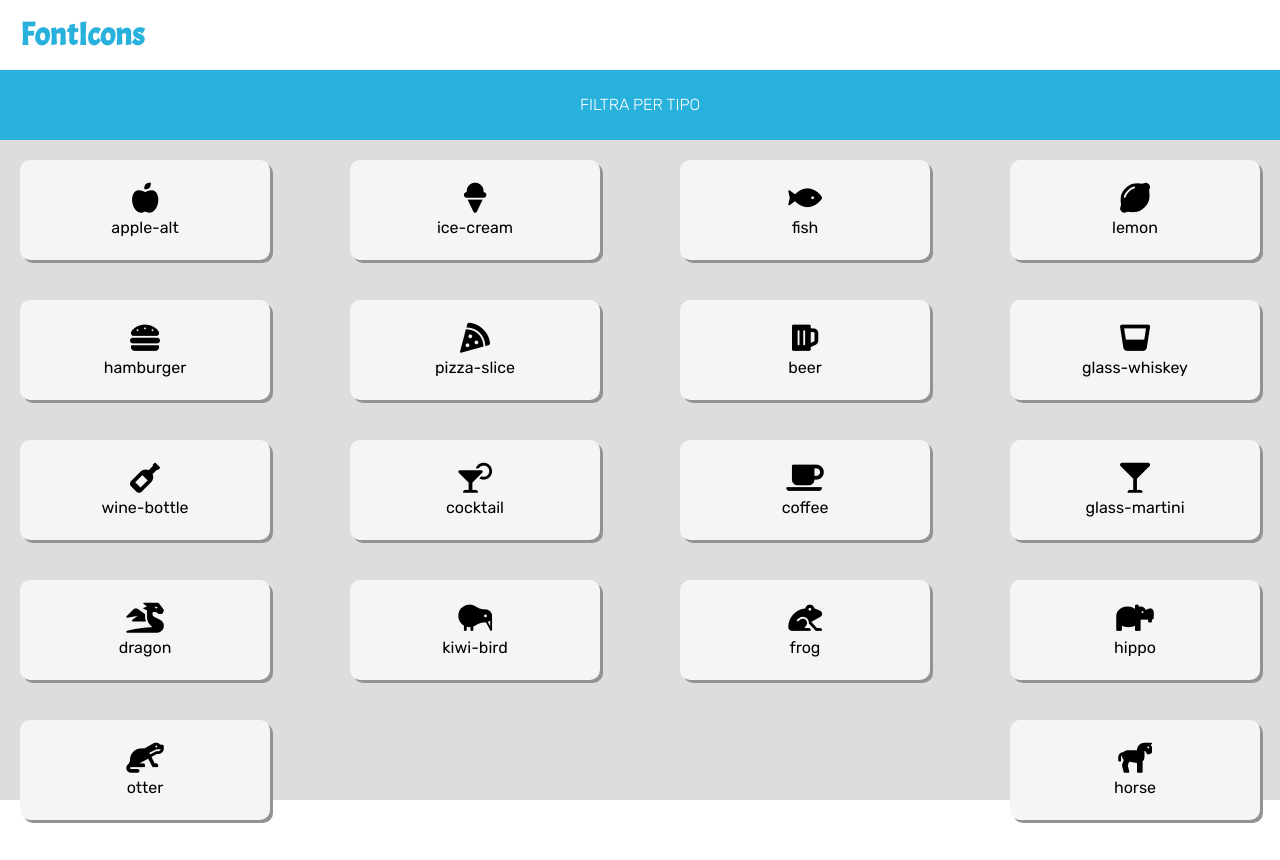
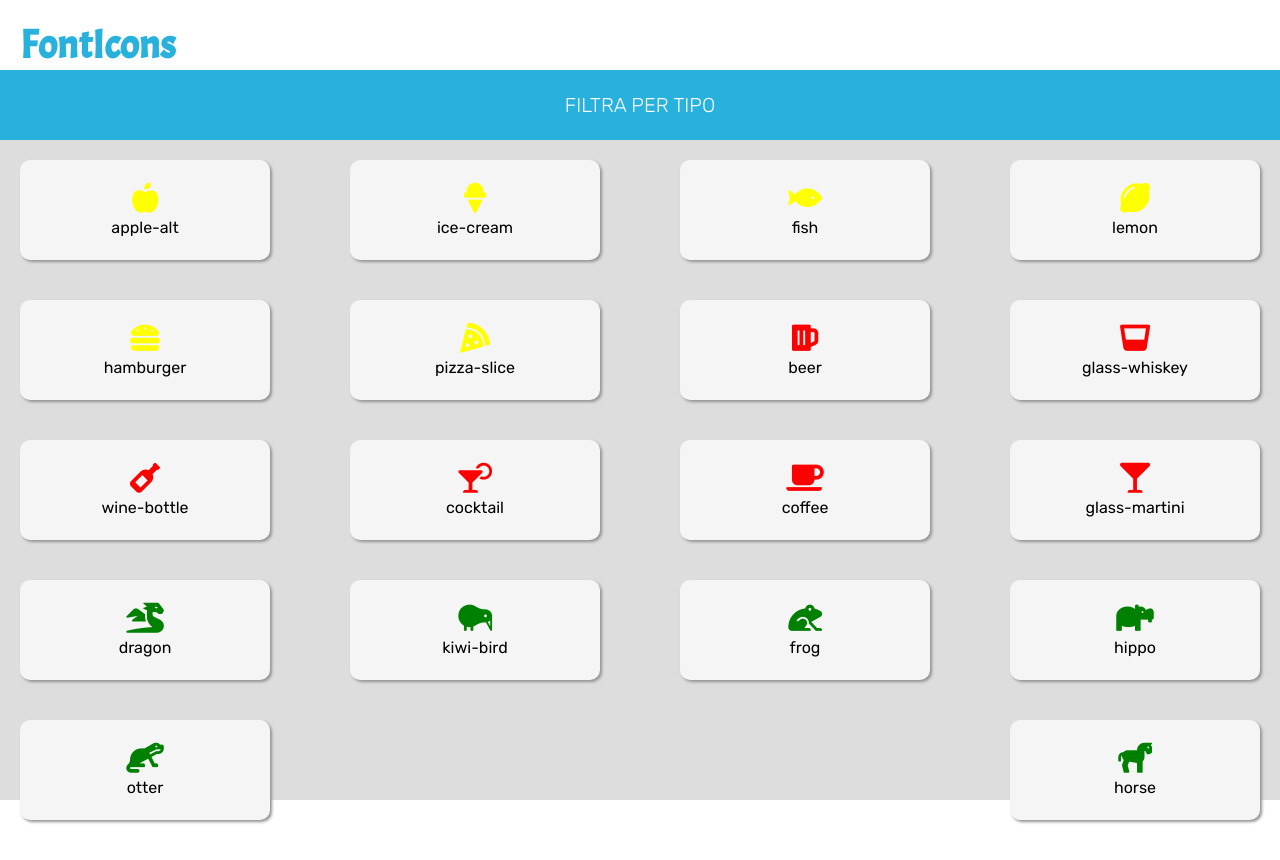
Before and after one commit to DavideBernardini/js-es6-icons, a plain HTML site: page index.html in a window 1280 px wide. Drawn offline with Linux system fonts and the light colour scheme.

Commit message:
aggiunti colori

```diff
--- a/css/style.css
+++ b/css/style.css
@@ -17,11 +17,15 @@ body {
 header, nav {
     height: 70px;
 }
+header {
+    display: flex;
+    align-items: flex-end;
+}
 .title {
     font-family: 'Acme', sans-serif;
     color: #29b1dd;
-    line-height: 70px;
     padding: 0 20px;
+    font-size: 40px;
 }
 
 /* nav */
@@ -33,7 +37,7 @@ nav {
 .label {
     color: white;
     font-weight: 300;
-    font-size: 16px;
+    font-size: 20px;
 }
 
 /* main */
@@ -52,7 +56,7 @@ main {
     width: 250px;
     background-color: #f5f5f5;
     border-radius: 10px;
-    box-shadow: 3px 3px #939393;
+    box-shadow: 2px 2px 3px #939393;
     text-align: center;
     margin: 0 0 40px;
     display: flex;
@@ -63,3 +67,14 @@ main {
     font-size: 30px;
     padding-bottom: 5px;
 }
+
+/* color icon */
+.yellow {
+    color: #ffff00;
+}
+.red {
+    color: #ff0000;
+}
+.green {
+    color: #008000;
+}
--- a/js/main.js
+++ b/js/main.js
@@ -113,8 +113,17 @@ const icons = [
 ];
 
 icons.forEach((elm, i) => {
+    const {name, family, prefix, category} = elm;
+
     document.getElementById('icons').innerHTML += `<div class="card">
-                                                        <i class="${icons[i]['family']} ${icons[i]['prefix']}${icons[i]['name']}"></i>
-                                                        <div class="icon-name">${icons[i]['name']}</div>
-                                                    </div>`
+                                                        <i id="${i}" class="${family} ${prefix}${name}"></i>
+                                                        <div class="icon-name">${name}</div>
+                                                    </div>`;
+    if (category == 'food') {
+        document.getElementById(`${i}`).classList.add('yellow');
+    } else if (category == 'beverage') {
+        document.getElementById(`${i}`).classList.add('red');
+    } else if (category == 'animal') {
+        document.getElementById(`${i}`).classList.add('green');
+    }
 });
```
